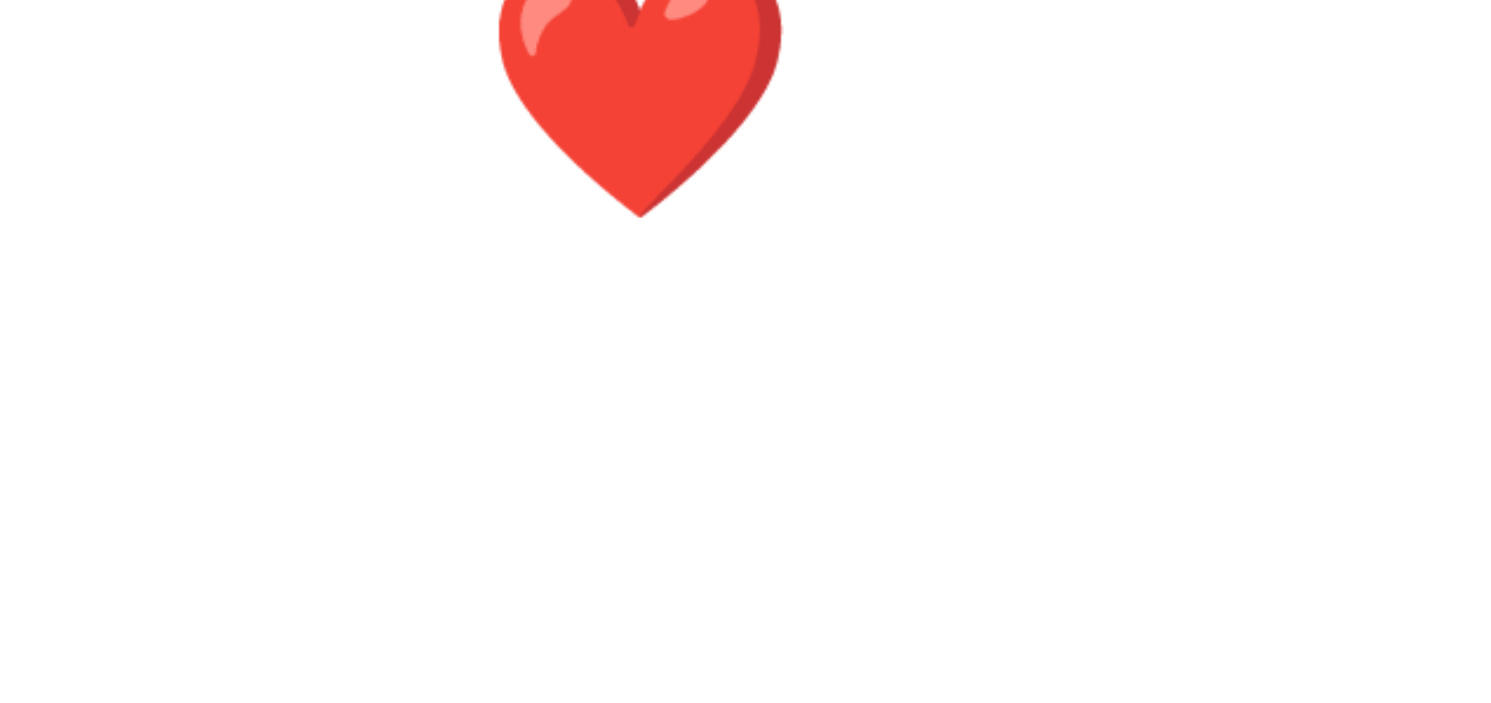
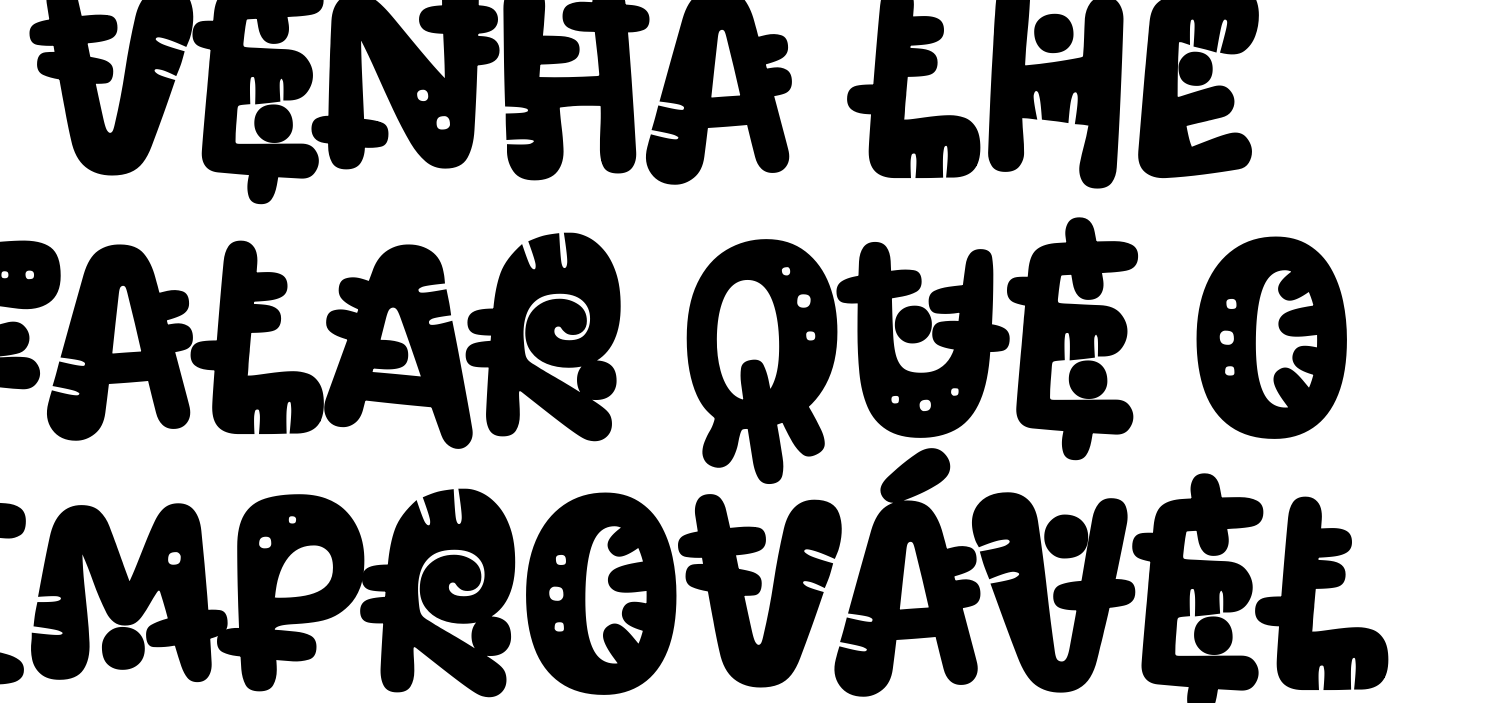
Before and after one commit to nandodxx/loha, a plain HTML site: page index.html in a window 1280 px wide. Shown: the part 1077-1780 px from the top of the page, 1491 px wide, since content can reach past the window. Before the commit the page ends 1317 px from the top, so only its background shows below. Drawn offline with Linux system fonts and the light colour scheme.

Commit message:
Update index.html

```diff
--- a/index.html
+++ b/index.html
@@ -55,7 +55,11 @@ body {
   </head>
 
   <body>
-    <h1>Te<br><span>amo</span><br>muito</h1>
-    <h1>❤️
+    <h1>Oi, MÃE<br>
+Através desse código de programação venha lhe falar que o improvável aconteceu <br>Eu nunca tinha sentido esses bagulho antes, e percebi que eu tô gostando de uma amiga, mas areal mesmo é pq ela é diferente de todos, literalmente igual eu, e uma pessoa de igreja,não gosto de sair pra festa, e é uma pessoa de princípio, uma mulher de família.
+E eu queria falar cara a cara com a senhora, mas não tô tendo coragem, isso já faz um tempo que tô querendo falar isso e hj que tive coragem.
+E tbm não se um dia eu tivesse namorando eu não queria que a senhora soubesse pelos outros, mas ainda não tô
+ </h1>
+
   </body>
   </html>
```
